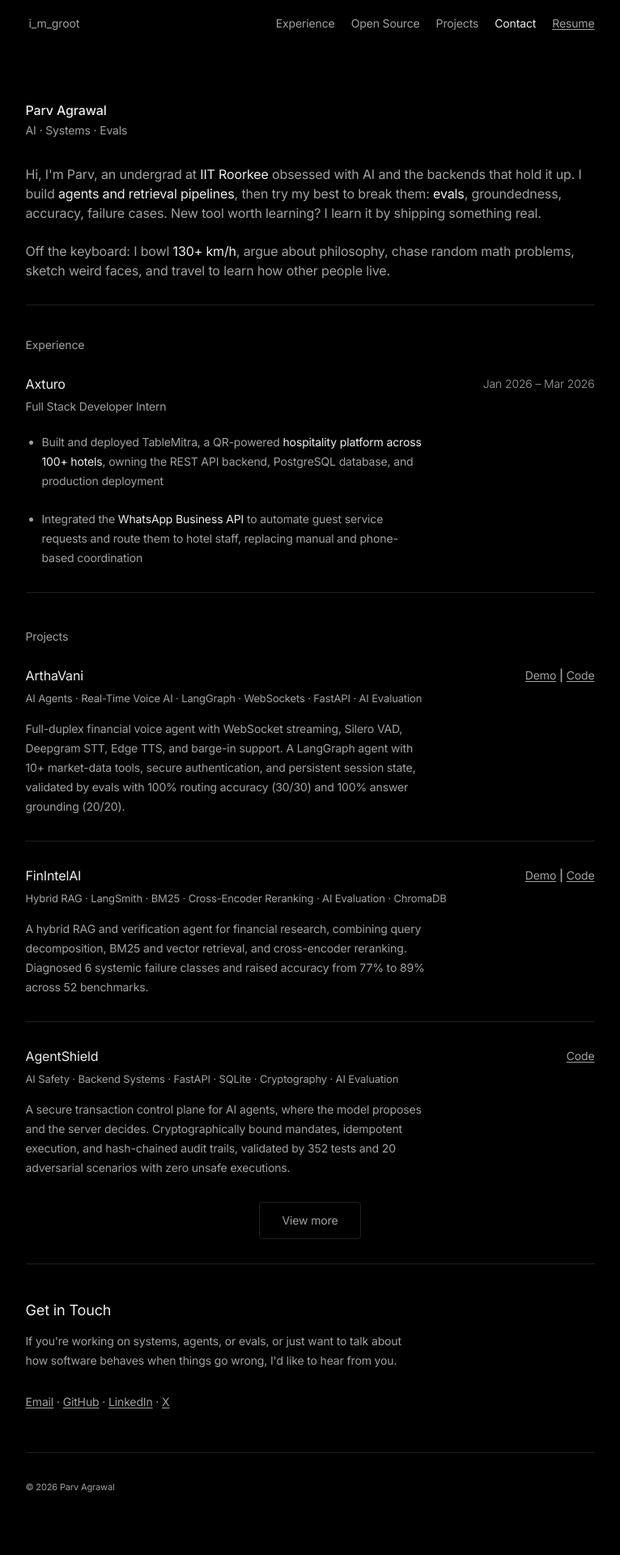
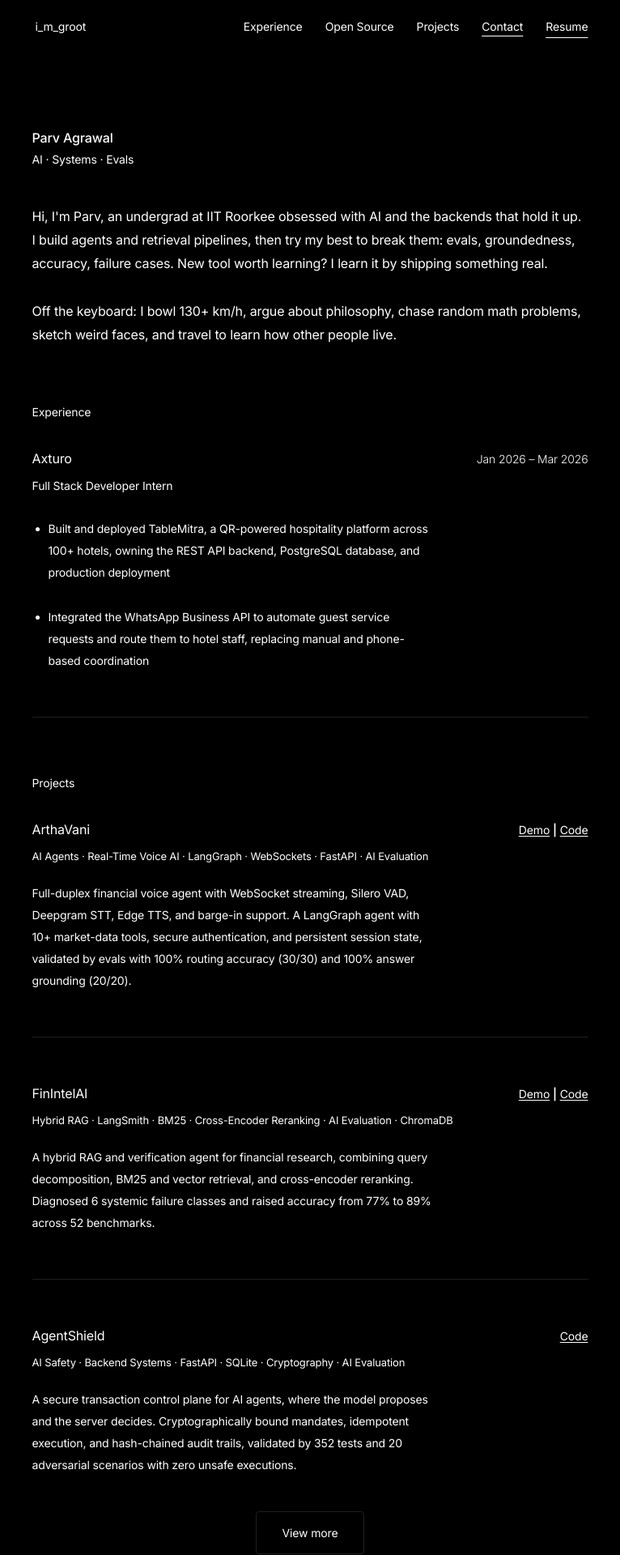
Before and after one commit to 31groot/portfolio_web, a React (Vite) app: page / in a window 1280 px wide. Shown: the top 1920 px of the page at 81% size, without its empty margins (257-1023 px from the left). Before the commit the page ends 1888 px from the top, so only its background shows below. Built offline with nearby package versions, Linux system fonts and the light colour scheme.

Commit message:
changed the colour

```diff
--- a/src/styles.css
+++ b/src/styles.css
@@ -7,8 +7,8 @@
 
 :root{
   --bg:#000;
-  --fg:#ededed;
-  --muted:#a1a1a1;
+  --fg:#fff;
+  --muted:#fff;          /* same as --fg: single white text colour, no grey tier */
   --line:#1f1f1f;
   --slab:'Inter',system-ui,-apple-system,'Segoe UI',sans-serif;
   --plex:'Inter',system-ui,-apple-system,'Segoe UI',sans-serif;
@@ -22,94 +22,94 @@
 html{
   background:var(--bg);
   scroll-behavior:smooth;
-  scroll-padding-top:calc(56px + env(safe-area-inset-top,0px) + 24px);
+  scroll-padding-top:calc(56px + env(safe-area-inset-top,0px) + 40px);
 }
 body{
   margin:0;
   background:var(--bg);
-  color:var(--muted);
-  font:400 14px/24px var(--slab);
+  color:var(--fg);
+  font:400 14px/27px var(--slab);
   letter-spacing:-0.01em;
   -webkit-font-smoothing:antialiased;
   text-rendering:optimizeLegibility;
 }
 a{color:inherit}
-.wrap{width:100%;max-width:743px;margin:0 auto;padding:0 20px}
+.wrap{width:100%;max-width:743px;margin:0 auto;padding:0 28px}
 
 /* nav */
-.nav{position:sticky;top:env(safe-area-inset-top,0px);z-index:10;background:var(--bg);height:56px}
-.nav .wrap{display:flex;align-items:center;justify-content:space-between;height:56px;line-height:normal}
-.nav a{text-decoration:none;color:var(--muted);transition:color .15s,opacity .15s;border-radius:2px}
-.nav a:hover,.nav a.active{color:var(--fg)}
+.nav{position:sticky;top:env(safe-area-inset-top,0px);z-index:10;background:var(--bg);height:64px}
+.nav .wrap{display:flex;align-items:center;justify-content:space-between;height:64px;line-height:normal}
+.nav a{text-decoration:none;color:var(--fg);transition:opacity .15s;border-radius:2px;text-underline-offset:6px}
+.nav a:hover,.nav a.active{text-decoration:underline}
 .nav a:active{opacity:.6}
 .nav a:focus-visible,.link:focus-visible{outline:1px solid var(--fg);outline-offset:3px}
-.nav ul{display:flex;gap:20px;list-style:none;margin:0;padding:0}
+.nav ul{display:flex;gap:28px;list-style:none;margin:0;padding:0}
 .nav .brand{margin-left:4px}
+.nav .brand.active,.nav .brand:hover{text-decoration:none}
 .nav .ext{text-decoration:underline;text-underline-position:from-font}
-.nav .brand.active{color:var(--muted)}
 
 /* layout */
-main.wrap{padding-top:70px}
-section{padding-bottom:30px;border-bottom:1px solid var(--line);margin-top:45px}
-section.intro{margin-top:0;display:flex;flex-direction:column;gap:34px}
-section.intro+section{margin-top:40px}
+main.wrap{padding-top:96px}
+section{padding-bottom:56px;border-bottom:1px solid var(--line);margin-top:72px}
+section.intro{margin-top:0;padding-bottom:0;border-bottom:0;display:flex;flex-direction:column;gap:48px}
+section.intro+section{margin-top:72px}
 h1,h2{margin:0;font-weight:400;line-height:normal}
 .name{font:500 16px/normal var(--slab);color:var(--fg);margin:0}
-.role{margin:6px 0 0;line-height:normal}
-.bio{margin:0;max-width:703px;font-size:16px}
-.bio+.bio{margin-top:23px}
-.hl{color:var(--fg)}
-h2{font-size:14px;color:var(--muted);margin-bottom:28px}
-.quote{font:400 15px/24px var(--slab);color:var(--muted);margin:0}
+.role{margin:8px 0 0;line-height:normal}
+.bio{margin:0;max-width:703px;font-size:16px;line-height:29px}
+.bio+.bio{margin-top:30px}
+.hl{color:inherit}           /* highlight removed: same white as everything else */
+h2{font-size:14px;color:var(--fg);margin-bottom:36px}
+.quote{font:400 15px/27px var(--slab);color:var(--fg);margin:0}
 
 /* entries */
 .entry+.entry{margin-top:0}
-.row{display:flex;justify-content:space-between;align-items:center;gap:16px}
-.title{font:400 16px/24px var(--plex);color:var(--fg);margin:0}
-.meta{font:400 13px/24px var(--plex);margin:4px 0 0}
-.sub{font:400 14px/24px var(--plex);margin:4px 0 0}
+.row{display:flex;justify-content:space-between;align-items:center;gap:20px}
+.title{font:400 16px/27px var(--plex);color:var(--fg);margin:0}
+.meta{font:400 13px/27px var(--plex);margin:6px 0 0}
+.sub{font:400 14px/27px var(--plex);margin:6px 0 0}
 .date{font-weight:300;white-space:nowrap}
-.desc{margin:14px 0 0;max-width:494px}
-.links{font:400 14px/24px var(--cond);font-style:normal;white-space:nowrap}
+.desc{margin:18px 0 0;max-width:494px}
+.links{font:400 14px/27px var(--cond);font-style:normal;white-space:nowrap}
 .links b{font-weight:600;font-style:normal}
-.link{text-decoration:underline;text-underline-position:from-font;transition:color .15s,opacity .15s;border-radius:2px}
-.link:hover{color:var(--fg)}
+.link{text-decoration:underline;text-underline-position:from-font;transition:opacity .15s;border-radius:2px}
+.link:hover{opacity:.7}
 .link:active{opacity:.6}
-.exp-body{padding:0;margin:20px 0 0;max-width:494px;list-style:disc}
-.exp-body li{margin-left:20px;padding-left:0;margin-bottom:23px}
+.exp-body{padding:0;margin:26px 0 0;max-width:494px;list-style:disc}
+.exp-body li{margin-left:20px;padding-left:0;margin-bottom:28px}
 .exp-body li:last-child{margin-bottom:0}
 
 /* open source badge */
 .badge{
   display:inline-block;
-  margin-left:8px;
-  padding:1px 8px;
+  margin-left:10px;
+  padding:2px 10px;
   font:500 11px/18px var(--slab);
   color:var(--fg);
-  border:1px solid var(--line);
+  border:1px solid var(--fg);
   border-radius:999px;
   vertical-align:middle;
   letter-spacing:0;
 }
 
 /* projects */
-.proj{margin-top:30px}
+.proj{margin-top:48px}
 .proj:first-of-type{margin-top:0}
 .proj-wrap>.entry+.entry{margin-top:0}
-section.project{margin-top:30px}
+section.project{margin-top:56px}
 section.project .title{font-size:16px}
 
 /* contact */
-#contact{padding-bottom:50px}
-#contact h2{font:400 18px/24px var(--plex);color:var(--fg);margin:0 0 14px}
+#contact{padding-bottom:72px}
+#contact h2{font:400 18px/27px var(--plex);color:var(--fg);margin:0 0 20px}
 #contact p{margin:0;max-width:490px}
-#contact p+p{margin-top:27px}
-footer.wrap{padding-top:30px;padding-bottom:40px;font-size:11px}
+#contact p+p{margin-top:34px}
+footer.wrap{padding-top:44px;padding-bottom:56px;font-size:11px}
 footer p{margin:0}
 
 /* ---------- Tablet (≤ 820px) ---------- */
 @media(max-width:820px){
-  .wrap{padding:0 24px}
+  .wrap{padding:0 28px}
   .desc,.exp-body,#contact p{max-width:min(494px,100%)}
 }
 
@@ -118,25 +118,29 @@ footer p{margin:0}
   html{
     -webkit-text-size-adjust:100%;
     text-size-adjust:100%;
-    scroll-padding-top:calc(var(--nav-h,56px) + env(safe-area-inset-top,0px) + 20px);
+    scroll-padding-top:calc(var(--nav-h,64px) + env(safe-area-inset-top,0px) + 28px);
   }
   body{-webkit-tap-highlight-color:transparent;overflow-wrap:anywhere}
-  .wrap{padding:0 20px}
-  main.wrap{padding-top:48px}
+  .wrap{padding:0 24px}
+  main.wrap{padding-top:64px}
   .nav .brand{margin-left:0}
-  .nav ul{gap:14px;align-items:center}
+  .nav ul{gap:18px;align-items:center}
   .nav a{display:inline-block;padding:12px 0}
-  .nav .wrap{height:56px}
-  section.intro{gap:28px}
-  h2{margin-bottom:24px}
-  .row{align-items:baseline;gap:0 12px}
+  .nav .wrap{height:64px}
+  .nav{height:64px}
+  section{margin-top:56px;padding-bottom:44px}
+  section.intro{gap:36px}
+  section.intro+section{margin-top:56px}
+  h2{margin-bottom:28px}
+  .row{align-items:baseline;gap:0 14px}
   .title{min-width:0}
   .links{flex-shrink:0}
   .link{padding:4px 0}
   .desc,.exp-body,#contact p{max-width:100%}
   .exp-body li{margin-left:18px}
-  #contact{padding-bottom:40px}
-  footer.wrap{padding-bottom:calc(32px + env(safe-area-inset-bottom,0px))}
+  section.project{margin-top:44px}
+  #contact{padding-bottom:56px}
+  footer.wrap{padding-bottom:calc(40px + env(safe-area-inset-bottom,0px))}
 }
 
 /* ---------- Hamburger menu (phone) ---------- */
@@ -147,8 +151,7 @@ footer p{margin:0}
     width:44px;height:44px;margin-right:-12px;padding:0 12px;
     background:none;border:0;cursor:pointer;border-radius:2px;
   }
-  .nav-toggle span{display:block;height:1px;background:var(--muted);transition:transform .2s ease,opacity .2s ease,background .15s}
-  .nav-toggle:hover span,.nav-toggle[aria-expanded="true"] span{background:var(--fg)}
+  .nav-toggle span{display:block;height:1px;background:var(--fg);transition:transform .2s ease,opacity .2s ease}
   .nav-toggle:active{opacity:.6}
   .nav-toggle:focus-visible{outline:1px solid var(--fg);outline-offset:-4px}
   .nav-toggle[aria-expanded="true"] span:nth-child(1){transform:translateY(6px) rotate(45deg)}
@@ -157,35 +160,35 @@ footer p{margin:0}
   .nav ul{
     display:none;position:absolute;top:100%;left:0;right:0;
     flex-direction:column;align-items:stretch;gap:0;
-    padding:4px 20px 12px;background:var(--bg);border-bottom:1px solid var(--line);
+    padding:6px 24px 16px;background:var(--bg);border-bottom:1px solid var(--line);
   }
   .nav ul.open{display:flex;animation:menu-in .18s ease-out}
   .nav ul li+li{border-top:1px solid var(--line)}
-  .nav ul a{display:block;padding:14px 0}
+  .nav ul a{display:block;padding:16px 0}
 }
 @keyframes menu-in{from{opacity:0;transform:translateY(-4px)}to{opacity:1;transform:none}}
 
-/* hover only on devices that can hover; touch gets the pressed state */
+/* touch devices: no hover styles, only pressed state */
 @media(hover:none){
-  .nav a:hover:not(.active){color:var(--muted)}
-  .link:hover{color:inherit}
+  .nav a:hover:not(.active){text-decoration:none}
+  .link:hover{opacity:1}
 }
 
 /* View more button + projects page */
 .project.no-rule{border-bottom:0;padding-bottom:0}
-.more{display:flex;justify-content:center;margin-top:30px;padding-bottom:30px;border-bottom:1px solid var(--line)}
+.more{display:flex;justify-content:center;margin-top:44px;padding-bottom:56px;border-bottom:1px solid var(--line)}
 .btn{
-  display:inline-block;font:400 14px/24px var(--slab);color:var(--muted);
-  text-decoration:none;text-align:center;padding:10px 28px;min-height:44px;
+  display:inline-block;font:400 14px/27px var(--slab);color:var(--fg);
+  text-decoration:none;text-align:center;padding:12px 32px;min-height:48px;
   touch-action:manipulation;-webkit-tap-highlight-color:transparent;
   position:relative;z-index:1;border:1px solid var(--line);border-radius:4px;
   background:transparent;cursor:pointer;
-  transition:color .15s,border-color .15s,opacity .15s,transform .1s;
+  transition:border-color .15s,opacity .15s,transform .1s;
 }
-.btn:hover{color:var(--fg);border-color:var(--muted)}
+.btn:hover{border-color:var(--fg)}
 .btn:active{opacity:.6;transform:translateY(1px)}
 .btn:focus-visible{outline:1px solid var(--fg);outline-offset:3px}
-.project.projects-first{margin-top:45px}
+.project.projects-first{margin-top:72px}
 .page-projects .project.projects-first{margin-top:0}
 [hidden]{display:none!important}
 h3.title{margin:0}
```
